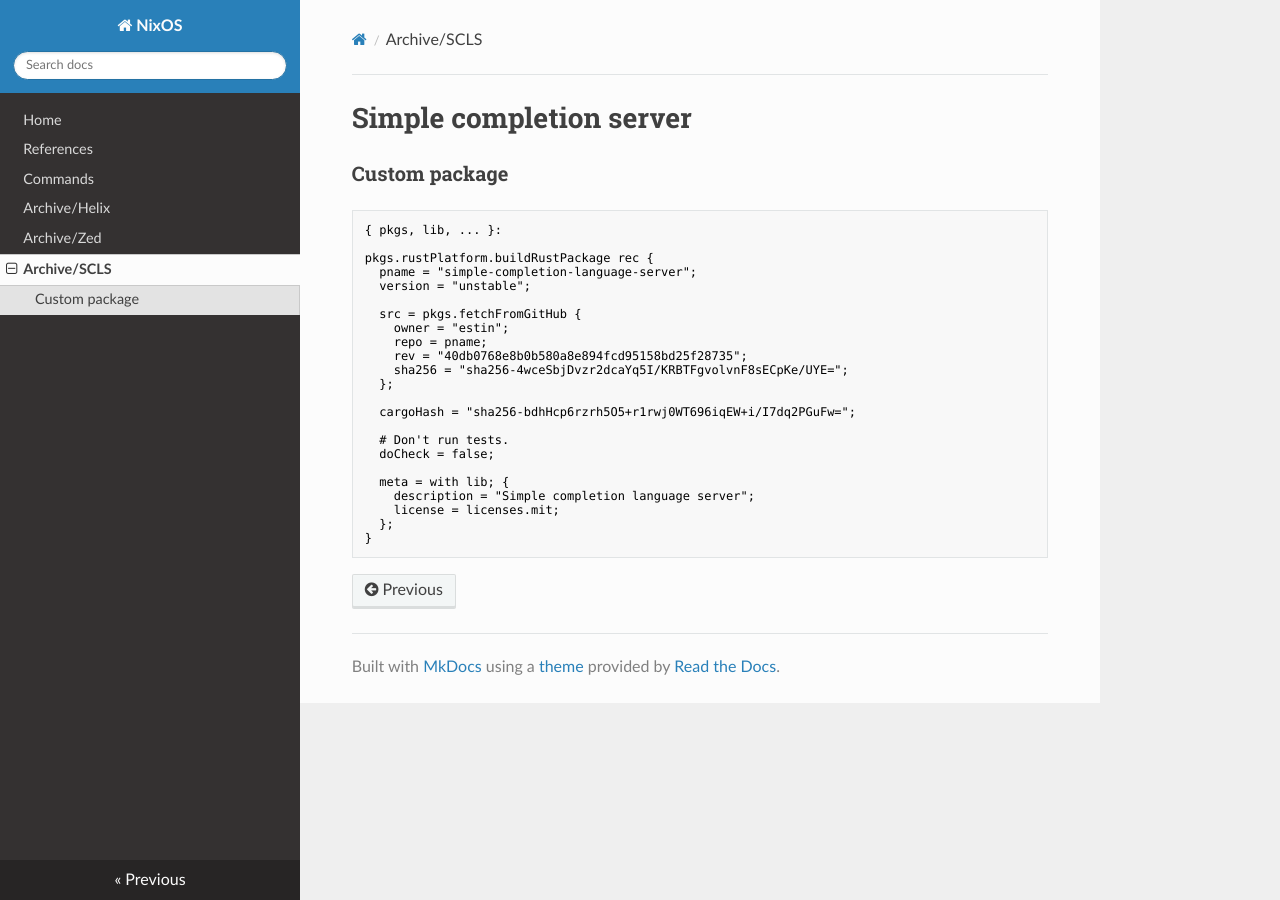
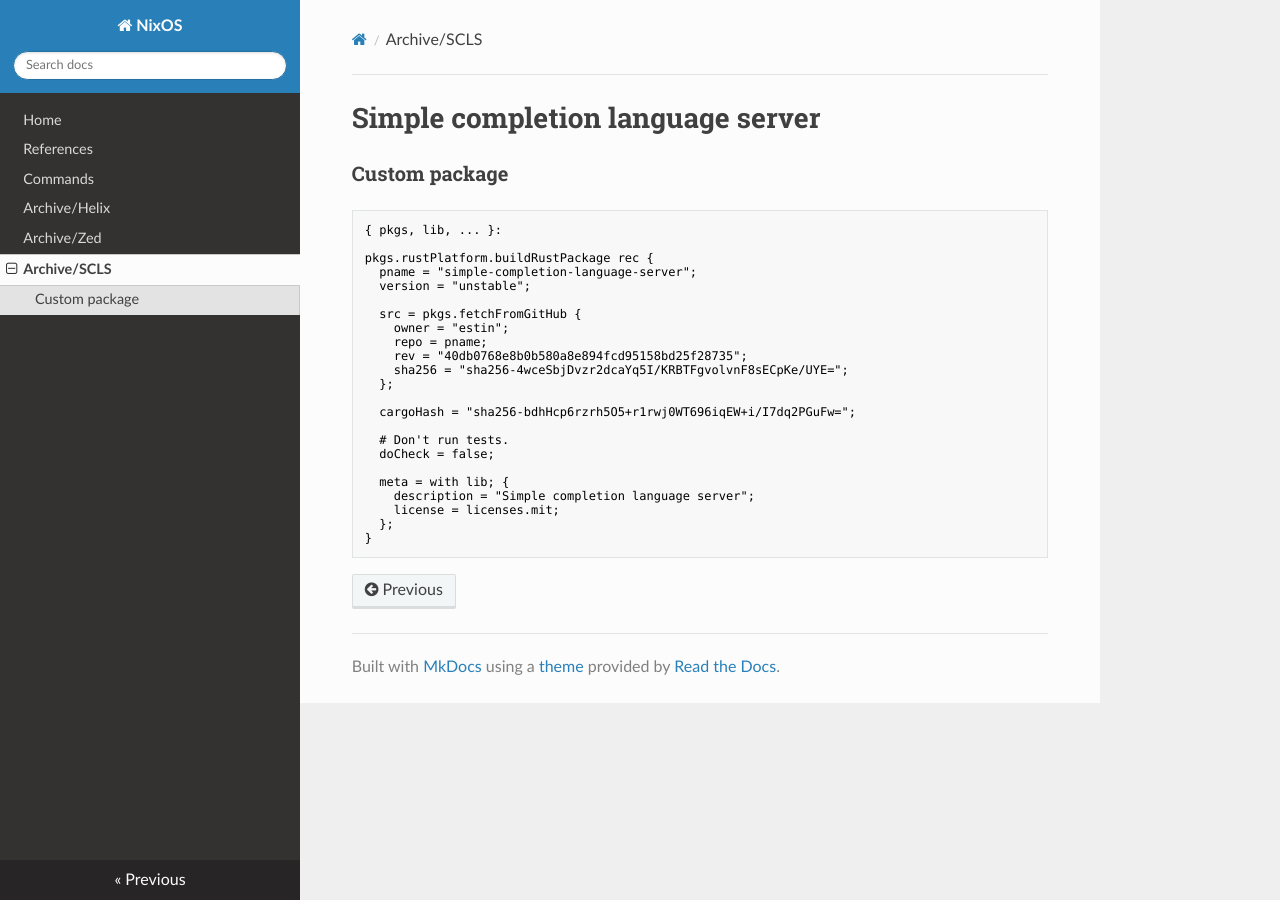
Before and after one commit to patrickswijgman/nixos, an MkDocs documentation site: the page built from docs/archive/scls.md, in a window 1280 px wide. Built offline with MkDocs 1.6.1, drawn with Linux system fonts in a browser that asks for light colours; nearby versions of some CDN libraries.

```diff
--- a/docs/archive/scls.md
+++ b/docs/archive/scls.md
@@ -1,4 +1,4 @@
-# Simple completion server
+# Simple completion language server
 
 ### Custom package
 
```
Also changed, not shown: 1 other file.
